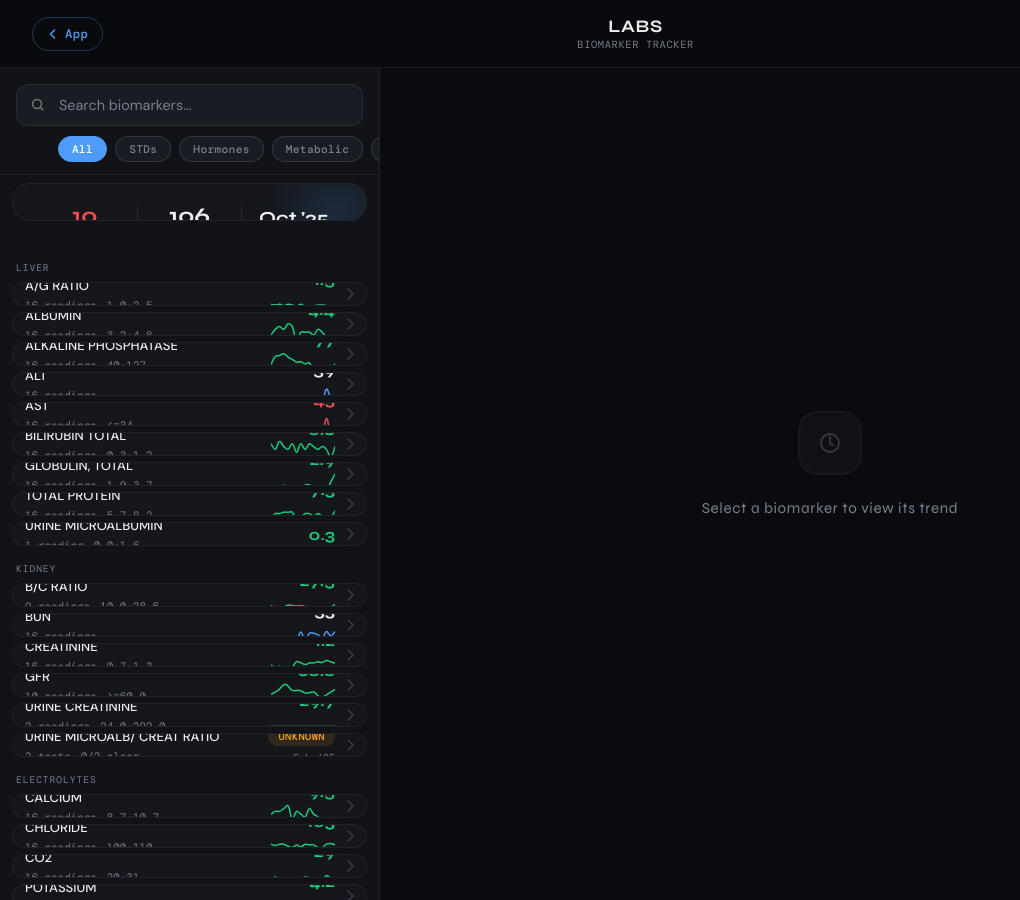
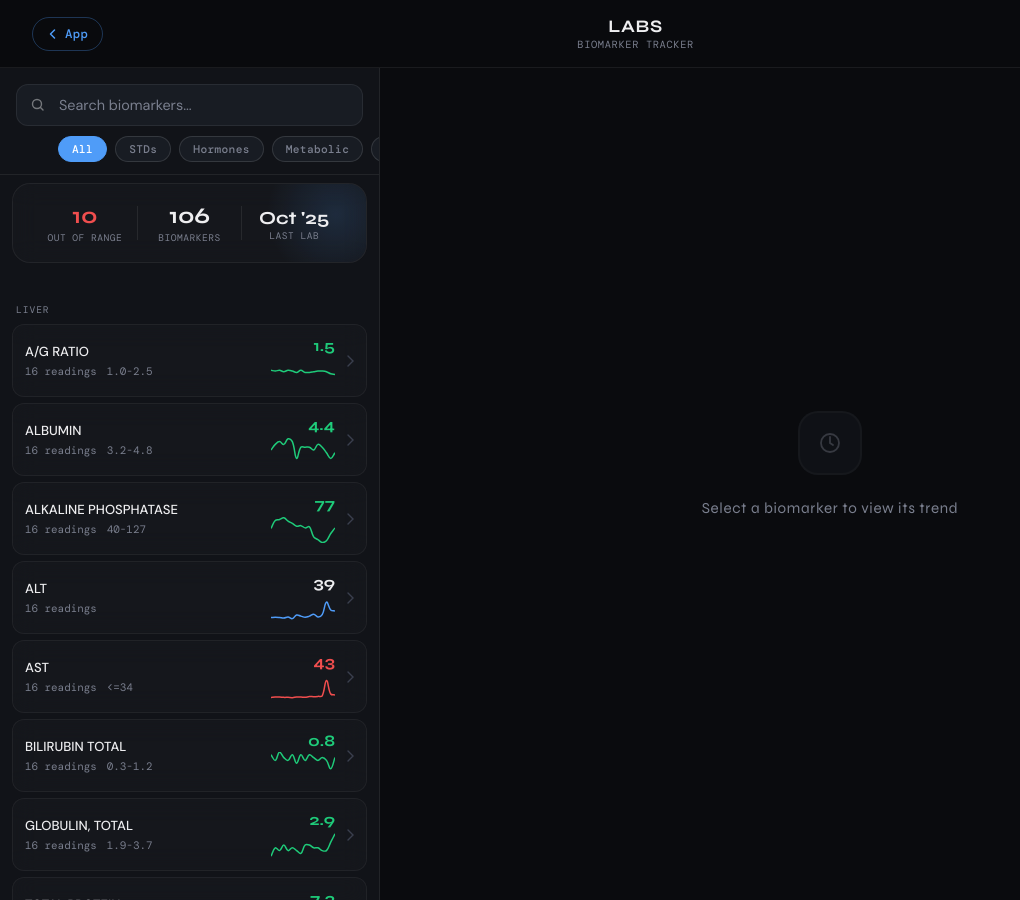
Before and after one commit to 0sps/sull1van.com, a Jekyll site: the page workouts/tests.html, which Jekyll copies as it is, in a window 1280 px wide. Shown: the whole page, without its empty margins (0-1020 px from the left). Built offline with Jekyll 4.4.1, drawn with Linux system fonts in a browser that asks for light colours.

Commit message:
Update tests.html

```diff
--- a/workouts/tests.html
+++ b/workouts/tests.html
@@ -257,6 +257,10 @@
 
         .panel-list.visible {
             display: flex;
+        }
+
+        .panel-list > * {
+            flex-shrink: 0;
         }
 
         .section-label {
```
